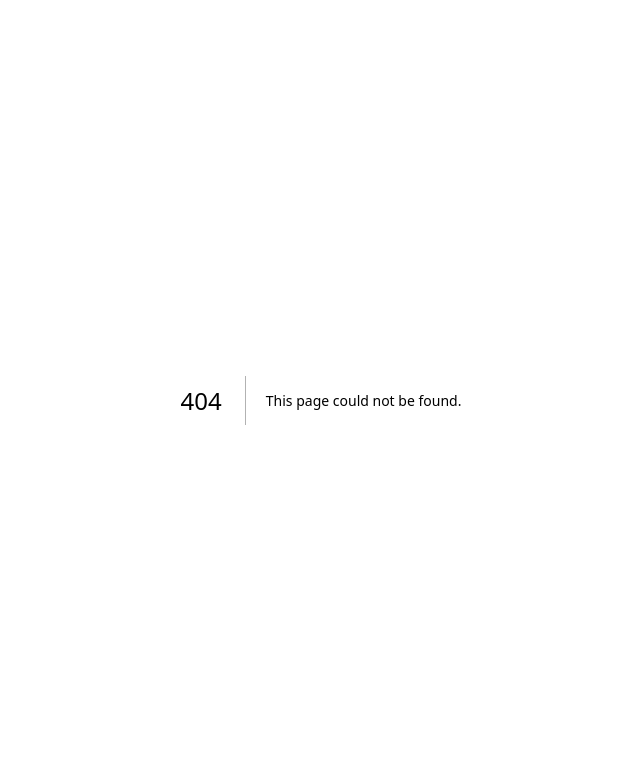
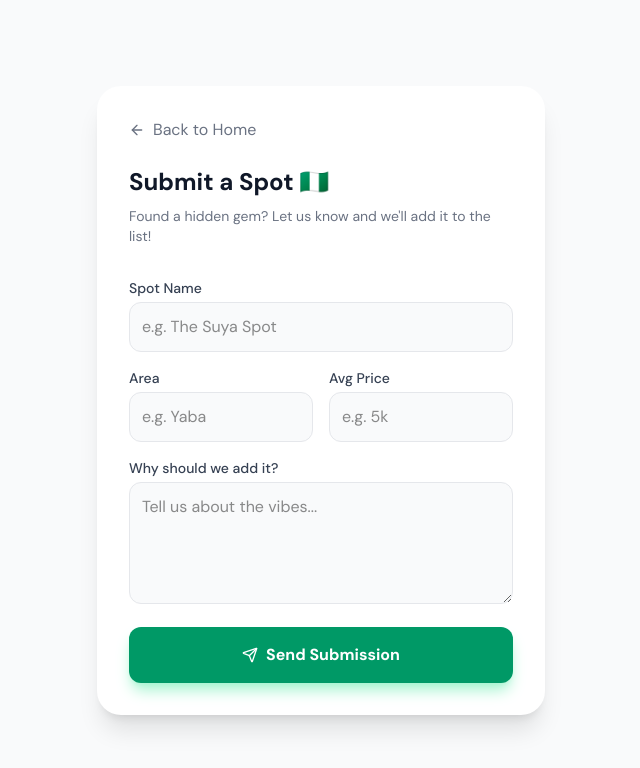
Before and after one commit to Phantom007-bit/lagos-budget, a Next.js app: page /submit in a window 1280 px wide. Before the commit this address had no page. Shown: the top 768 px of the page, without its empty margins (319-959 px from the left). Built offline with nearby package versions, Linux system fonts and the light colour scheme.

Commit message:
Submit and heart feature

```diff
--- a/app/page.tsx
+++ b/app/page.tsx
@@ -1,27 +1,55 @@
 "use client";
 
-import { useState } from "react";
-import { locations } from "./data"; // This imports your data
-import Link from "next/link"; // This allows fast internal linking
-import { Search, MapPin, Navigation, Eye } from "lucide-react";
+import { useState, useEffect } from "react";
+import { locations } from "./data";
+import Link from "next/link";
+import { Search, MapPin, Navigation, Eye, Heart, Plus } from "lucide-react";
 
 export default function Home() {
   const [activeTab, setActiveTab] = useState("Mainland");
   const [searchQuery, setSearchQuery] = useState("");
+  const [favorites, setFavorites] = useState<number[]>([]);
+
+  // Load favorites from phone memory on startup
+  useEffect(() => {
+    const saved = localStorage.getItem("lagosBudgetFavs");
+    if (saved) {
+      setFavorites(JSON.parse(saved));
+    }
+  }, []);
+
+  // Function to toggle likes
+  const toggleFavorite = (id: number) => {
+    let newFavs;
+    if (favorites.includes(id)) {
+      newFavs = favorites.filter((favId) => favId !== id); // Remove
+    } else {
+      newFavs = [...favorites, id]; // Add
+    }
+    setFavorites(newFavs);
+    localStorage.setItem("lagosBudgetFavs", JSON.stringify(newFavs));
+  };
 
   const filteredLocations = locations.filter((loc) => {
+    // If we are on the "Saved" tab, only show liked items
+    if (activeTab === "Saved") {
+      return favorites.includes(loc.id);
+    }
+    // Otherwise filter by Mainland/Island
     const matchesTab = loc.type === activeTab;
     const matchesSearch =
       loc.name.toLowerCase().includes(searchQuery.toLowerCase()) ||
-      loc.area.toLowerCase().includes(searchQuery.toLowerCase());
+      loc.area.toLowerCase().includes(searchQuery.toLowerCase()) ||
+      loc.category?.toLowerCase().includes(searchQuery.toLowerCase());
+
     return matchesTab && matchesSearch;
   });
 
   return (
     <main className="min-h-screen bg-gray-50 pb-20 font-sans">
-      {/* --- Sticky Glass Header --- */}
+      {/* --- Header --- */}
       <header className="fixed top-0 z-50 w-full bg-white/90 backdrop-blur-md border-b border-gray-100 shadow-sm">
-        <div className="mx-auto max-w-md px-6 py-4 flex items-center justify-between">
+        <div className="mx-auto max-w-4xl px-4 py-4 flex items-center justify-between">
           <div className="flex items-center gap-2">
             <div className="h-8 w-8 rounded-full bg-emerald-600 flex items-center justify-center">
               <span className="text-white font-bold text-sm">LB</span>
@@ -30,39 +58,40 @@ export default function Home() {
               Lagos <span className="text-emerald-600">on a budget</span>
             </h1>
           </div>
+
+          {/* Submit Button (New!) */}
+          <Link href="/submit" className="flex items-center gap-1 bg-gray-900 text-white px-3 py-1.5 rounded-full text-xs font-bold">
+            <Plus className="h-3 w-3" />
+            Add Spot
+          </Link>
         </div>
 
-        {/* --- Toggle & Search Container --- */}
-        <div className="px-6 pb-4 max-w-md mx-auto space-y-4">
-          <div className="flex p-1 bg-gray-100 rounded-full relative">
+        {/* --- Controls --- */}
+        <div className="px-4 pb-4 max-w-4xl mx-auto space-y-4">
+          {/* Toggle with Saved Tab */}
+          <div className="flex p-1 bg-gray-100 rounded-xl relative max-w-sm mx-auto">
+            {["Mainland", "Island", "Saved"].map((tab) => (
               <button
-              onClick={() => setActiveTab("Mainland")}
-              className={`flex-1 py-2 text-sm font-semibold rounded-full transition-all duration-300 ${
-                activeTab === "Mainland"
-                  ? "bg-white text-emerald-700 shadow-sm ring-1 ring-black/5"
+                key={tab}
+                onClick={() => setActiveTab(tab)}
+                className={`flex-1 py-2 text-sm font-semibold rounded-lg transition-all duration-300 ${
+                  activeTab === tab
+                    ? "bg-white text-emerald-700 shadow-sm"
                     : "text-gray-500 hover:text-gray-700"
                 }`}
               >
-              Mainland
+                {tab}
               </button>
-            <button
-              onClick={() => setActiveTab("Island")}
-              className={`flex-1 py-2 text-sm font-semibold rounded-full transition-all duration-300 ${
-                activeTab === "Island"
-                  ? "bg-white text-emerald-700 shadow-sm ring-1 ring-black/5"
-                  : "text-gray-500 hover:text-gray-700"
-              }`}
-            >
-              Island
-            </button>
+            ))}
           </div>
 
-          <div className="relative">
+          {/* Search */}
+          <div className="relative max-w-lg mx-auto">
             <Search className="absolute left-4 top-3 h-5 w-5 text-gray-400" />
             <input
               type="text"
-              placeholder="Search Ikeja, Date night..."
-              className="w-full pl-11 pr-4 py-3 bg-white border-0 ring-1 ring-gray-200 rounded-2xl text-gray-700 focus:ring-2 focus:ring-emerald-500 outline-none shadow-sm placeholder:text-gray-400"
+              placeholder="Search Lekki, Beach, or Date night..."
+              className="w-full pl-11 pr-4 py-3 bg-white border border-gray-200 rounded-2xl text-gray-700 focus:ring-2 focus:ring-emerald-500 outline-none shadow-sm placeholder:text-gray-400"
               value={searchQuery}
               onChange={(e) => setSearchQuery(e.target.value)}
             />
@@ -70,69 +99,86 @@ export default function Home() {
         </div>
       </header>
 
-      {/* --- Main Feed --- */}
-      <div className="pt-48 px-6 max-w-md mx-auto space-y-6">
-        <div className="flex items-center justify-between">
+      {/* --- Content --- */}
+      <div className="pt-48 px-4 max-w-4xl mx-auto">
+        <div className="flex items-center justify-between mb-6">
           <h2 className="text-xl font-bold text-gray-800">
-            {activeTab} Spots
+            {activeTab === "Saved" ? "Your Favorites" : `${activeTab} Collection`}
           </h2>
-          <span className="text-xs font-medium px-2 py-1 bg-gray-200 rounded-lg text-gray-600">
-            {filteredLocations.length} results
+          <span className="text-xs font-medium px-2.5 py-1 bg-emerald-100 text-emerald-800 rounded-full">
+            {filteredLocations.length} Found
           </span>
         </div>
 
-        <div className="grid grid-cols-1 gap-6">
+        <div className="grid grid-cols-1 md:grid-cols-2 lg:grid-cols-3 gap-6">
           {filteredLocations.map((loc) => (
             <div
               key={loc.id}
-              className="group bg-white rounded-3xl overflow-hidden shadow-[0_8px_30px_rgb(0,0,0,0.04)] border border-gray-100 transition-transform hover:scale-[1.02] duration-300"
+              className="group bg-white rounded-3xl overflow-hidden shadow-sm hover:shadow-xl border border-gray-100 transition-all duration-300 hover:-translate-y-1 relative"
             >
-              {/* Image Section */}
-              <div className="relative h-64 w-full bg-gray-200">
+              {/* Image */}
+              <div className="relative h-56 w-full bg-gray-200">
                 <img
                   src={loc.image}
                   alt={loc.name}
-                  className="h-full w-full object-cover"
+                  className="h-full w-full object-cover group-hover:scale-105 transition-transform duration-500"
                 />
-                <div className="absolute top-4 right-4 bg-black/60 backdrop-blur-md px-3 py-1.5 rounded-full">
-                  <span className="text-white font-bold text-sm">
-                    {loc.price}
+
+                {/* Heart Button */}
+                <button
+                  onClick={(e) => {
+                    e.preventDefault();
+                    toggleFavorite(loc.id);
+                  }}
+                  className="absolute top-3 right-3 p-2 rounded-full bg-white/20 backdrop-blur-md hover:bg-white/40 transition-all"
+                >
+                  <Heart
+                    className={`h-5 w-5 transition-colors ${favorites.includes(loc.id) ? "fill-red-500 text-red-500" : "text-white"}`}
+                  />
+                </button>
+
+                <div className="absolute bottom-3 left-3 bg-white/90 backdrop-blur-md px-2.5 py-1 rounded-lg">
+                  <span className="text-emerald-800 font-bold text-[10px] uppercase tracking-wider">
+                    {loc.category}
                   </span>
                 </div>
               </div>
 
-              {/* Content Section */}
+              {/* Details */}
               <div className="p-5">
-                <div className="flex justify-between items-start mb-2">
-                  <div>
-                    <h3 className="text-xl font-bold text-gray-900 leading-tight">
+                <div className="mb-4">
+                  <div className="flex justify-between items-start">
+                    <h3 className="text-lg font-bold text-gray-900 leading-snug mb-1">
                         {loc.name}
                     </h3>
-                    <div className="flex items-center gap-1 text-gray-500 mt-1">
-                      <MapPin className="h-3.5 w-3.5" />
+                    <span className="text-xs font-bold text-gray-500 bg-gray-100 px-2 py-1 rounded-md">
+                        {loc.price}
+                    </span>
+                  </div>
+
+                  <div className="flex items-center gap-1 text-gray-500">
+                    <MapPin className="h-3.5 w-3.5 text-emerald-600" />
                     <span className="text-sm font-medium">{loc.area}</span>
                   </div>
                 </div>
-                </div>
 
-                {/* --- UPDATED BUTTONS ARE HERE --- */}
-                <div className="grid grid-cols-2 gap-3 mt-6">
-                  {/* This button now links to your INTERNAL page */}
+                {/* Buttons */}
+                <div className="grid grid-cols-2 gap-3">
                   <Link
                     href={`/restaurant/${loc.id}`}
-                    className="flex items-center justify-center gap-2 py-3 bg-black text-white rounded-xl text-sm font-semibold hover:bg-gray-800 transition-colors"
+                    className="flex items-center justify-center gap-2 py-2.5 bg-gray-900 text-white rounded-xl text-xs font-bold hover:bg-gray-800 transition-colors"
                   >
-                    <Eye className="h-4 w-4" />
-                    View Details
+                    <Eye className="h-3.5 w-3.5" />
+                    View
                   </Link>
 
                   <a
                     href={loc.mapUrl}
                     target="_blank"
                     rel="noopener noreferrer"
-                    className="flex items-center justify-center gap-2 py-3 bg-emerald-100 text-emerald-800 rounded-xl text-sm font-semibold hover:bg-emerald-200 transition-colors"
+                    className="flex items-center justify-center gap-2 py-2.5 bg-gray-100 text-gray-700 rounded-xl text-xs font-bold hover:bg-gray-200 transition-colors border border-gray-200"
                   >
-                    <Navigation className="h-4 w-4" />
+                    <Navigation className="h-3.5 w-3.5" />
                     Map
                   </a>
                 </div>
@@ -141,10 +187,15 @@ export default function Home() {
           ))}
         </div>
 
-        {/* Empty State */}
         {filteredLocations.length === 0 && (
           <div className="text-center py-20">
-            <p className="text-gray-400">No spots found in {activeTab}.</p>
+            <Heart className="h-12 w-12 text-gray-200 mx-auto mb-3" />
+            <h3 className="text-lg font-medium text-gray-900">
+                {activeTab === "Saved" ? "No favorites yet" : "No matches found"}
+            </h3>
+            <p className="text-gray-500 mt-1">
+                {activeTab === "Saved" ? "Tap the heart icon on any spot to save it here." : "Try searching for something else."}
+            </p>
           </div>
         )}
       </div>
--- /dev/null
+++ b/app/submit/page.tsx
@@ -0,0 +1,120 @@
+"use client";
+
+import { useState } from "react";
+import { useRouter } from "next/navigation";
+import { ArrowLeft, Send } from "lucide-react";
+
+export default function SubmitPage() {
+  const router = useRouter();
+
+  // State for the form
+  const [formData, setFormData] = useState({
+    name: "",
+    area: "",
+    price: "",
+    description: ""
+  });
+
+  const handleSubmit = (e: React.FormEvent) => {
+    e.preventDefault();
+
+    // Create the email content
+    const subject = `New Spot Submission: ${formData.name}`;
+    const body = `
+      Hi Admin, I found a new spot for Lagos on a Budget!
+
+      Name: ${formData.name}
+      Area: ${formData.area}
+      Price: ${formData.price}
+      Why it's cool: ${formData.description}
+
+      (Sent from the App)
+    `;
+
+    // Open email client (Replace 'your@email.com' with your real email!)
+    window.location.href = `mailto:your@email.com?subject=${encodeURIComponent(subject)}&body=${encodeURIComponent(body)}`;
+  };
+
+  return (
+    <main className="min-h-screen bg-gray-50 p-6 font-sans flex items-center justify-center">
+      <div className="w-full max-w-md bg-white rounded-3xl shadow-xl p-8">
+
+        {/* Header */}
+        <button
+          onClick={() => router.back()}
+          className="flex items-center gap-2 text-gray-500 hover:text-gray-900 mb-6 transition-colors"
+        >
+          <ArrowLeft className="h-4 w-4" />
+          <span>Back to Home</span>
+        </button>
+
+        <h1 className="text-2xl font-bold text-gray-900 mb-2">Submit a Spot 🇳🇬</h1>
+        <p className="text-gray-500 mb-8 text-sm">
+          Found a hidden gem? Let us know and we'll add it to the list!
+        </p>
+
+        {/* Form */}
+        <form onSubmit={handleSubmit} className="space-y-4">
+
+          <div>
+            <label className="block text-sm font-medium text-gray-700 mb-1">Spot Name</label>
+            <input
+              required
+              type="text"
+              className="w-full p-3 bg-gray-50 border border-gray-200 rounded-xl focus:ring-2 focus:ring-emerald-500 outline-none transition-all"
+              placeholder="e.g. The Suya Spot"
+              value={formData.name}
+              onChange={(e) => setFormData({...formData, name: e.target.value})}
+            />
+          </div>
+
+          <div className="grid grid-cols-2 gap-4">
+            <div>
+              <label className="block text-sm font-medium text-gray-700 mb-1">Area</label>
+              <input
+                required
+                type="text"
+                className="w-full p-3 bg-gray-50 border border-gray-200 rounded-xl focus:ring-2 focus:ring-emerald-500 outline-none transition-all"
+                placeholder="e.g. Yaba"
+                value={formData.area}
+                onChange={(e) => setFormData({...formData, area: e.target.value})}
+              />
+            </div>
+            <div>
+              <label className="block text-sm font-medium text-gray-700 mb-1">Avg Price</label>
+              <input
+                required
+                type="text"
+                className="w-full p-3 bg-gray-50 border border-gray-200 rounded-xl focus:ring-2 focus:ring-emerald-500 outline-none transition-all"
+                placeholder="e.g. 5k"
+                value={formData.price}
+                onChange={(e) => setFormData({...formData, price: e.target.value})}
+              />
+            </div>
+          </div>
+
+          <div>
+            <label className="block text-sm font-medium text-gray-700 mb-1">Why should we add it?</label>
+            <textarea
+              required
+              rows={4}
+              className="w-full p-3 bg-gray-50 border border-gray-200 rounded-xl focus:ring-2 focus:ring-emerald-500 outline-none transition-all"
+              placeholder="Tell us about the vibes..."
+              value={formData.description}
+              onChange={(e) => setFormData({...formData, description: e.target.value})}
+            />
+          </div>
+
+          <button
+            type="submit"
+            className="w-full py-4 bg-emerald-600 text-white rounded-xl font-bold hover:bg-emerald-700 transition-all flex items-center justify-center gap-2 shadow-lg shadow-emerald-200"
+          >
+            <Send className="h-4 w-4" />
+            Send Submission
+          </button>
+
+        </form>
+      </div>
+    </main>
+  );
+}
```
Lines whose indentation alone changed are shown as unchanged.
